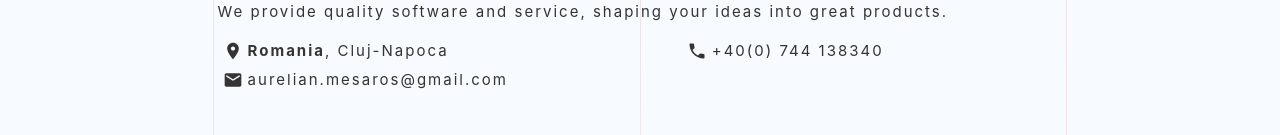
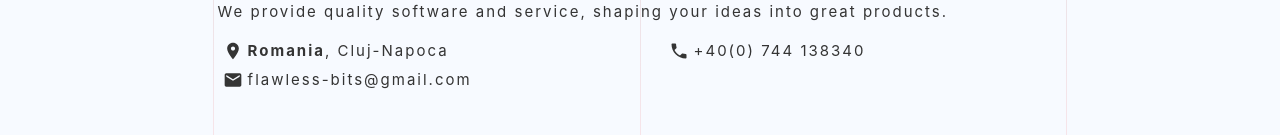
Before and after one commit to relumesaros/flawless-bits, a React app: page / in a window 1280 px wide. Shown: the part 4609-4744 px from the top of the page. Built offline with nearby package versions, Linux system fonts and the light colour scheme.

Commit message:
Update package.json name. Update contact email

```diff
--- a/package.json
+++ b/package.json
@@ -1,5 +1,5 @@
 {
-  "name": "FlawlessBits",
+  "name": "Flawless Bits",
   "version": "1.0.0",
   "description": "Flawless Bits is a startup outsourcing company that builds web-based applications for organizations looking to be more efficient, grow and serve their customers better.",
   "main": "index.js",
--- a/src/components/common/Footer.jsx
+++ b/src/components/common/Footer.jsx
@@ -116,7 +116,7 @@ export default () => {
           <IconWrapper>
             <MailIcon fontSize="inherit"/>
           </IconWrapper>
-          <Text>aurelian.mesaros@gmail.com</Text>
+          <Text>flawless-bits@gmail.com</Text>
         </Row>
       </FooterContentContainer>
     </FooterWrapper>
```
